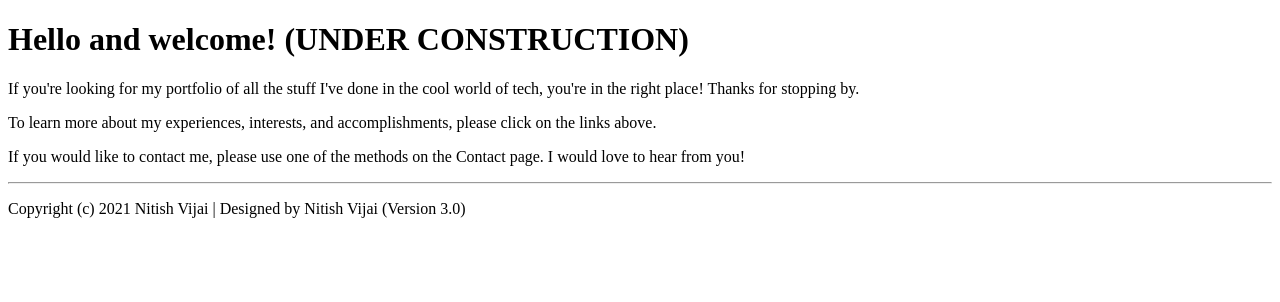
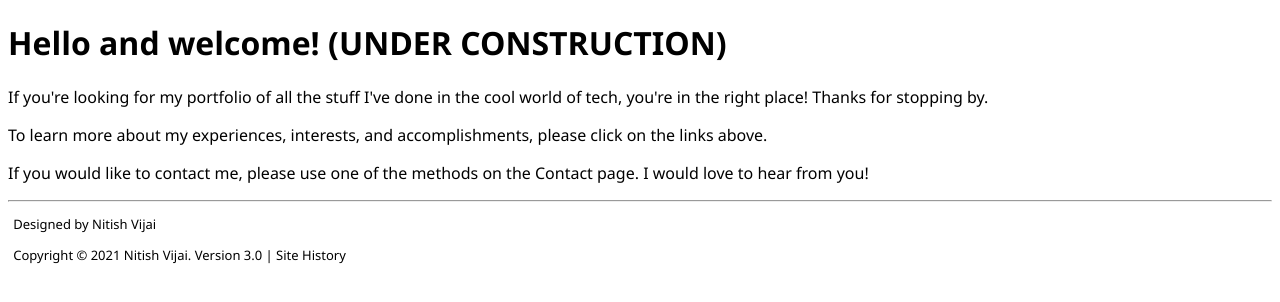
Before and after one commit to nitishvijai/nitish-website-v3, an Angular app: page / in a window 1280 px wide. Shown: the top 302 px of the page. Built offline with nearby package versions, Linux system fonts and the light colour scheme.

Commit message:
Finish first draft of footer component
Nothing too crazy here. Just added the footer, will probably change
based on where I'm taking this design.

```diff
--- a/src/app/app.component.css
+++ b/src/app/app.component.css
@@ -0,0 +1,3 @@
+* {
+    font-family: 'Segoe UI', Tahoma, Geneva, Verdana, sans-serif;
+}
--- a/src/app/app.component.html
+++ b/src/app/app.component.html
@@ -8,6 +8,4 @@
 
 <p>If you would like to contact me, please use one of the methods on the Contact page. I would love to hear from you!</p>
 
-<hr>
-
-<p>Copyright (c) 2021 Nitish Vijai  |  Designed by Nitish Vijai (Version 3.0)</p>
+<app-footer></app-footer>
--- a/src/app/app.module.ts
+++ b/src/app/app.module.ts
@@ -2,10 +2,12 @@ import { BrowserModule } from '@angular/platform-browser';
 import { NgModule } from '@angular/core';
 
 import { AppComponent } from './app.component';
+import { FooterComponent } from './components/footer/footer.component';
 
 @NgModule({
   declarations: [
-    AppComponent
+    AppComponent,
+    FooterComponent
   ],
   imports: [
     BrowserModule
--- /dev/null
+++ b/src/app/components/footer/footer.component.css
@@ -0,0 +1,4 @@
+p {
+    font-size: small;
+    margin-left: 0.4em;
+}
--- /dev/null
+++ b/src/app/components/footer/footer.component.html
@@ -0,0 +1,3 @@
+<hr>
+<p>Designed by Nitish Vijai</p>
+<p>Copyright © 2021 Nitish Vijai. Version 3.0 | Site History</p>
--- /dev/null
+++ b/src/app/components/footer/footer.component.ts
@@ -0,0 +1,15 @@
+import { Component, OnInit } from '@angular/core';
+
+@Component({
+  selector: 'app-footer',
+  templateUrl: './footer.component.html',
+  styleUrls: ['./footer.component.css']
+})
+export class FooterComponent implements OnInit {
+
+  constructor() { }
+
+  ngOnInit() {
+  }
+
+}
```
Also changed, not shown: 1 other file (tests, documents, lock files or other folders).
